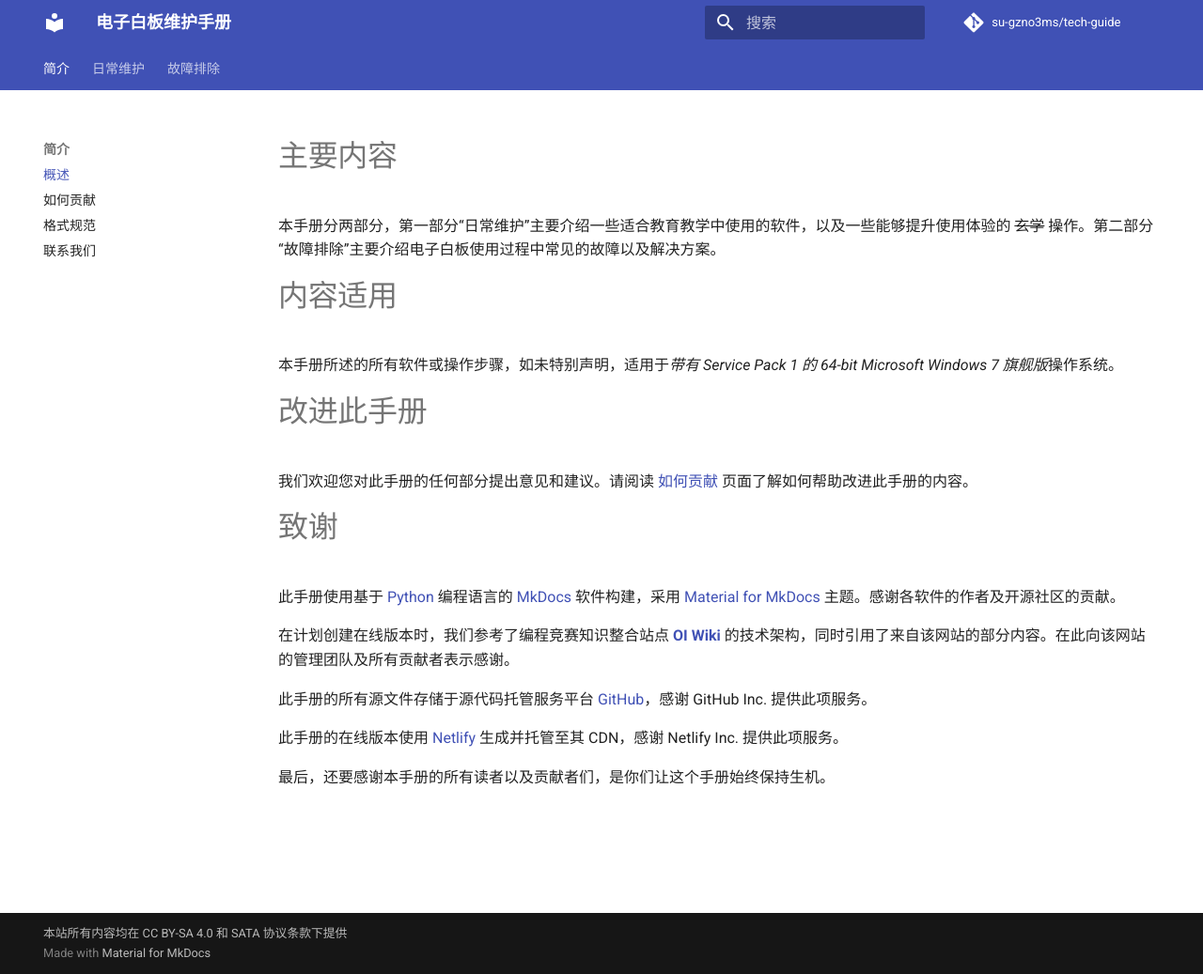
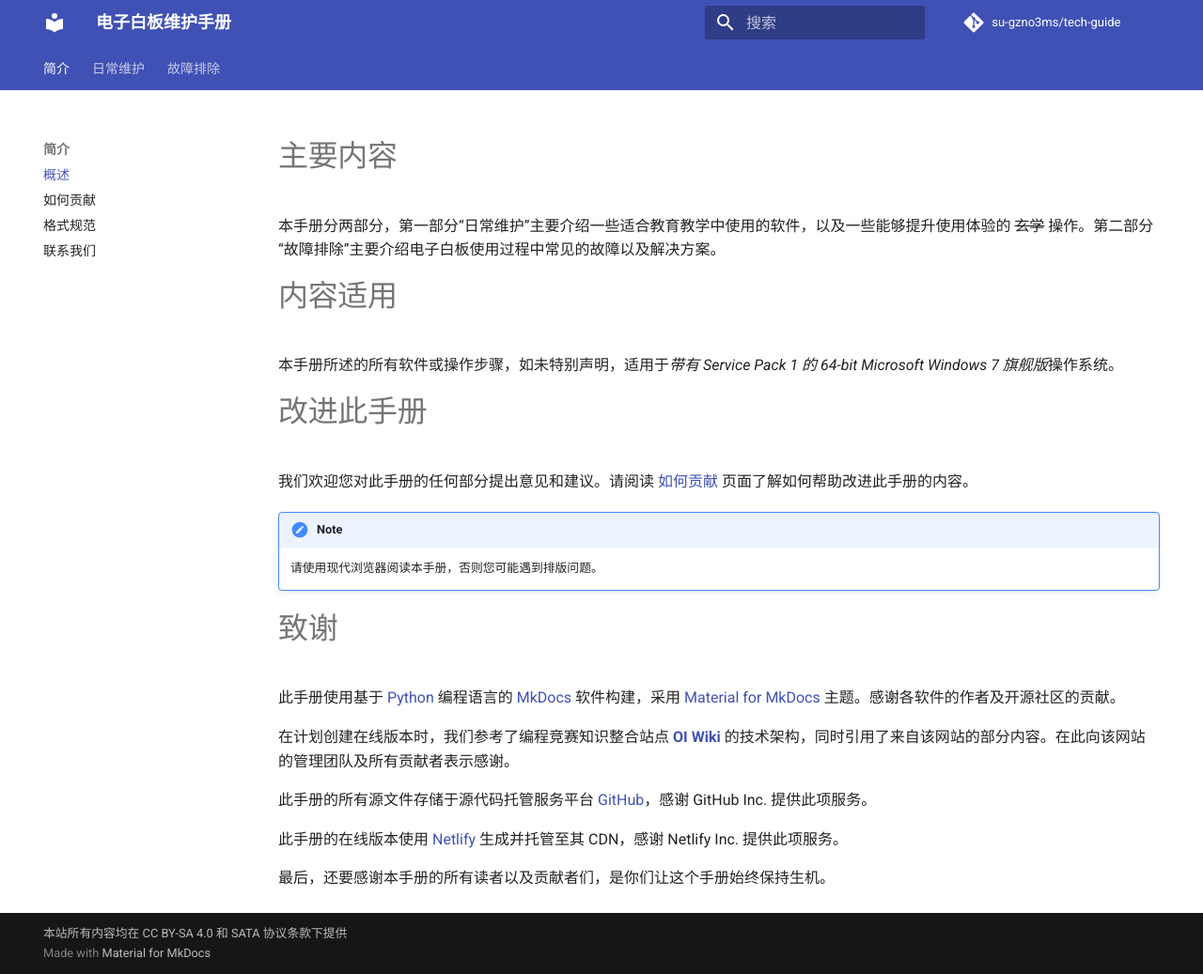
Before and after one commit to su-gzno3ms/tech-guide, an MkDocs documentation site: the page built from docs/index.md, in a window 1280 px wide and 1037 px high. Shown: the whole window at 94% size. Built offline with MkDocs 1.6.1 and Material for MkDocs 9.7.7, drawn with Linux system fonts in a browser that asks for light colours; comment, search, counter and statistics services are not loaded.

Commit message:
Please use modern browsers to read this guidance

```diff
--- a/docs/index.md
+++ b/docs/index.md
@@ -6,6 +6,9 @@
 
 # 改进此手册
 我们欢迎您对此手册的任何部分提出意见和建议。请阅读 [如何贡献](/how-to-contribute) 页面了解如何帮助改进此手册的内容。
+
+!!!note
+    请使用现代浏览器阅读本手册，否则您可能遇到排版问题。
 
 # 致谢
 此手册使用基于 [Python](https://www.python.org){: target="_blank" rel="noopener noreferrer" .external } 编程语言的 [MkDocs](https://www.mkdocs.org/){: target="_blank" rel="noopener noreferrer" .external } 软件构建，采用 [Material for MkDocs](https://squidfunk.github.io/mkdocs-material/){: target="_blank" rel="noopener noreferrer" .external } 主题。感谢各软件的作者及开源社区的贡献。
```
